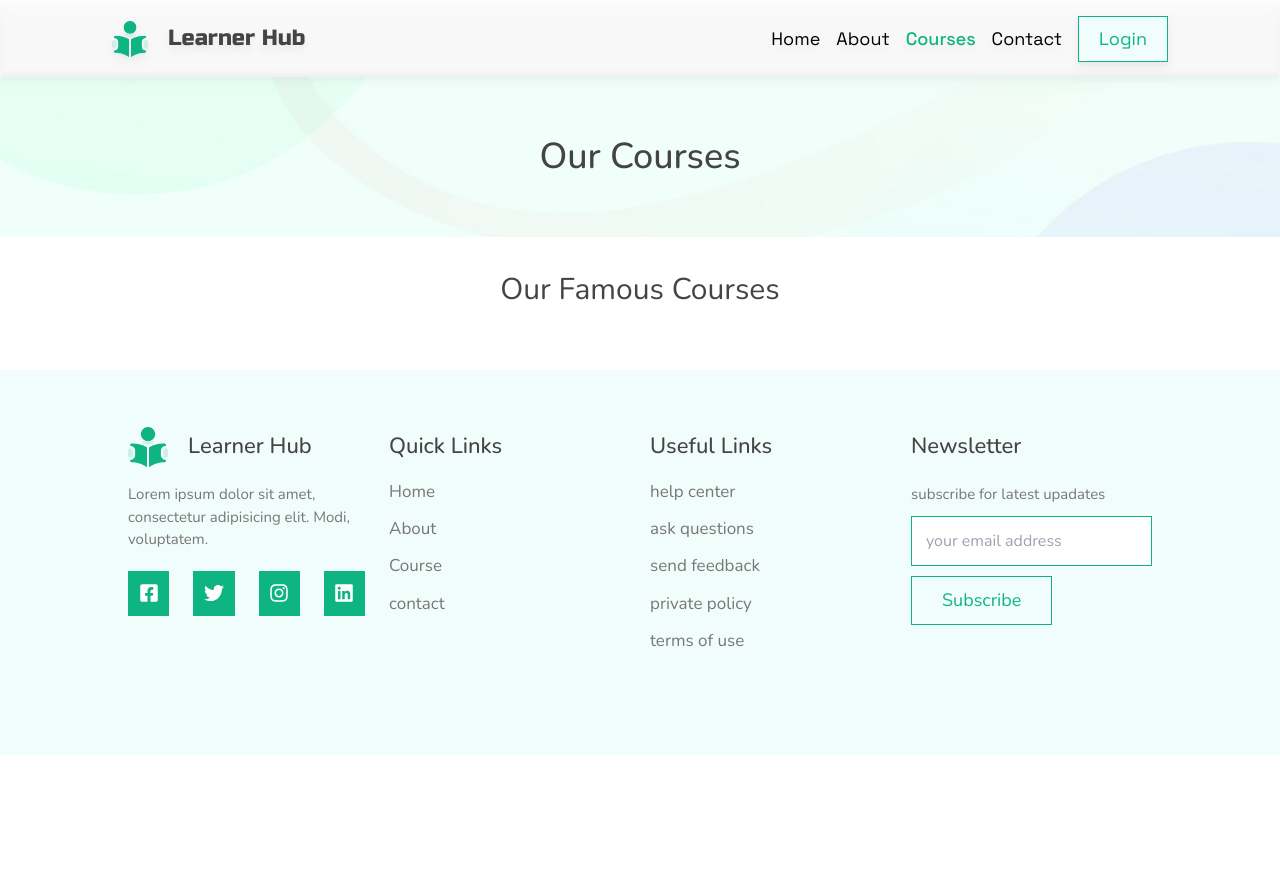
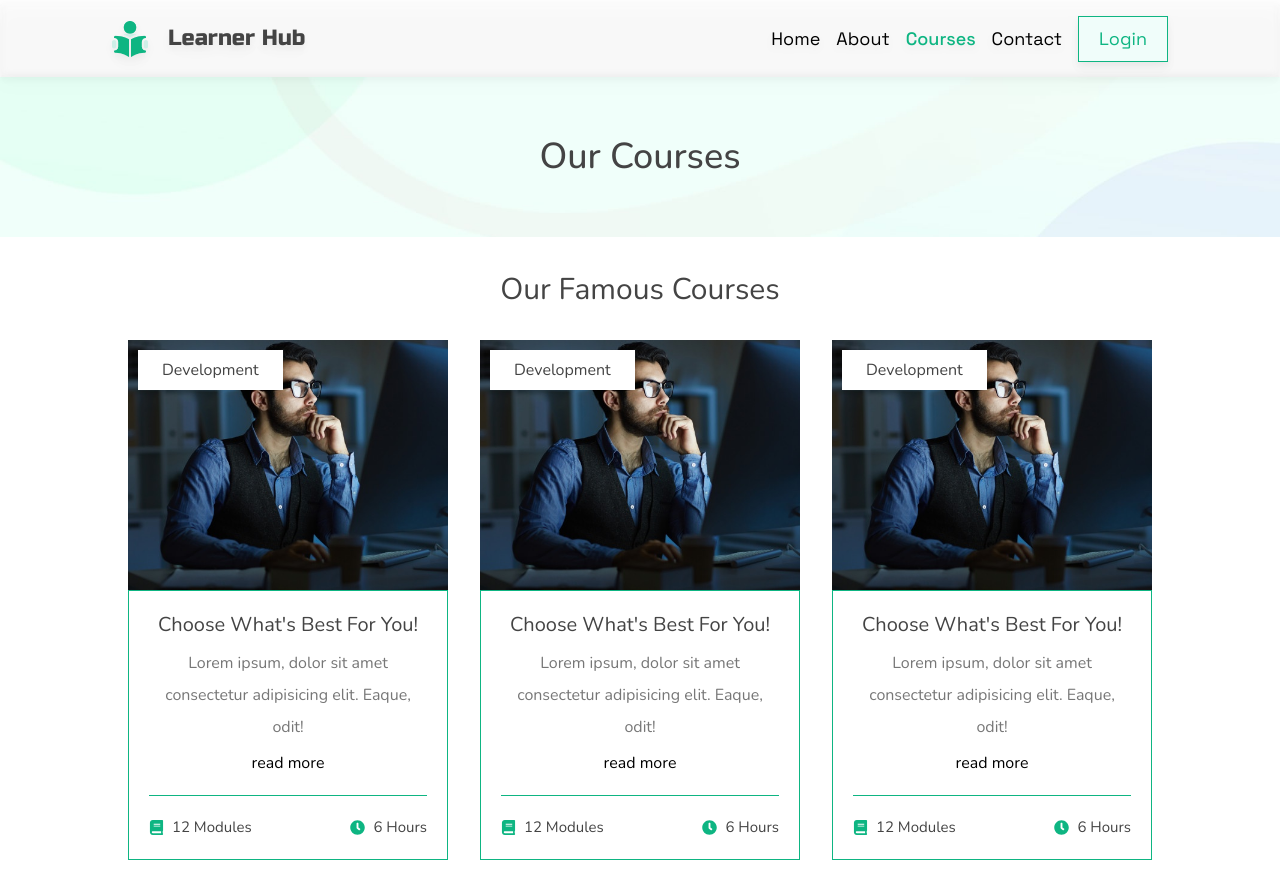
Before and after one commit to ronymia/learner-hub-client, a React (Create React App) app: page /courses in a window 1280 px wide. Shown: the top 892 px of the page. Before the commit the page ends 800 px from the top, so only its background shows below. Built offline with nearby package versions, Linux system fonts and the light colour scheme; the HTML template or start-up script is replaced by a standard one.

Commit message:
coursecard

```diff
--- a/src/components/CourseCard.jsx
+++ b/src/components/CourseCard.jsx
@@ -1,11 +1,44 @@
 import React from 'react';
+import { FaBook, FaClock } from 'react-icons/fa';
+import { Link } from 'react-router-dom';
+
+import courseImg from '../assets/images/course/course-2-1.jpg';
+
 
 const CourseCard = () => {
+     const courses = [1, 2, 3, 4, 6, 7, 8, 9];
+
      return (
           <section className="py-[30px] lg:px-[10%]">
-               <h1 class="block text-center mb-7 text-[30px] capitalize text-dimBlack"> our famous courses </h1>
+               <h1 className="block text-center mb-7 text-[30px] capitalize text-dimBlack"> our famous courses </h1>
 
+               <div className="courseContainer">
+                    {
+                         courses.map(course =>
+                              <div className="group ">
+                                   <figure className="h-[250px] overflow-hidden relative">
+                                        <img src={courseImg} className="h-full w-full object-cover group-hover:scale-110" alt="" />
+                                        <h3 className="capitalize text-dimBlack bg-white py-2 px-6 absolute top-[10px] left-[10px]">development</h3>
+                                   </figure>
+                                   <div className="p-5 text-center borderBox">
+                                        <h3 className="text-xl text-dimBlack capitalize">choose what's best for you!</h3>
+                                        <p className="py-2 px-0 text-base leading-loose text-lightColor">Lorem ipsum, dolor sit amet consectetur adipisicing elit. Eaque, odit!</p>
 
+                                        <Link className="">read more</Link>
+
+                                        <div className="flex flex-row items-start justify-between mt-5 pt-5 border-t border-primary">
+                                             <span className="capitalize text-dimBlack text-[15px] flex flex-row gap-2 items-center justify-center">
+                                                  <FaBook className="text-primary" />  12 modules
+                                             </span>
+                                             <span className="capitalize text-dimBlack text-[15px] flex flex-row gap-2 items-center justify-center">
+                                                  <FaClock className="text-primary" /> 6 hours
+                                             </span>
+                                        </div>
+                                   </div>
+                              </div>
+                         )
+                    }
+               </div>
           </section>
      );
 };
--- a/src/index.css
+++ b/src/index.css
@@ -168,4 +168,10 @@ white: "#fff"
         height: 20px;
         width: 20px;
     }
+
+    .courseContainer {
+        display: grid;
+        grid-template-columns: repeat(auto-fit, minmax(300px, 1fr));
+        gap: 2rem;
+    }
 }
```
